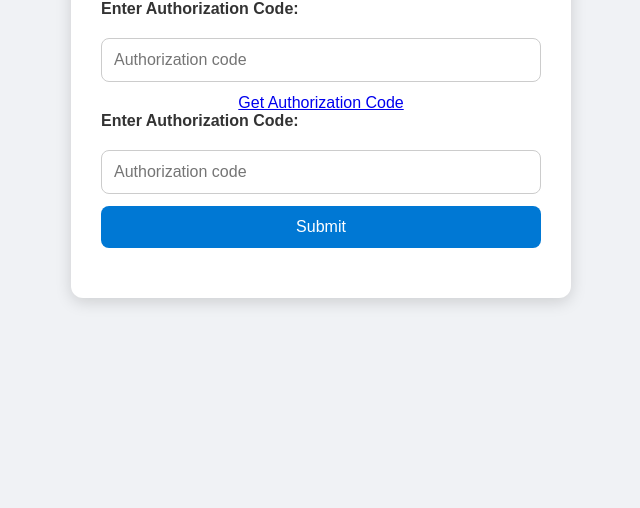
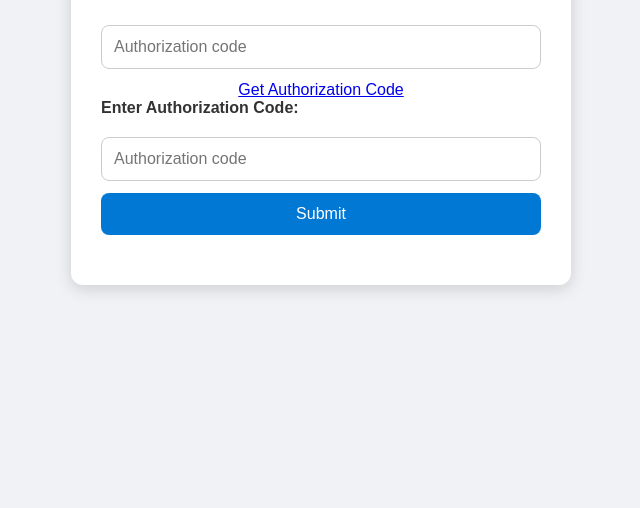
Before and after one commit to ironweb10/-----------------, a website: page index.html in a window 1280 px wide. Shown: the part 292-800 px from the top of the page, without its empty margins (319-959 px from the left). Drawn offline with Linux system fonts and the light colour scheme.

Commit message:
Update index.html

```diff
--- a/index.html
+++ b/index.html
@@ -167,7 +167,7 @@
 <body>
     <div class="container">
         <h1>OAuth Authorization</h1>
-        <label for="authCode">Enter Authorization Code:</label>
+
 <input type="text" id="authCode" placeholder="Authorization code" />
 <p><a href="https://www.epicgames.com/id/api/redirect?clientId=3f69e56c7649492c8cc29f1af08a8a12&responseType=code" target="_blank">Get Authorization Code</a></p>
 <label for="authCode">Enter Authorization Code:</label>
```
